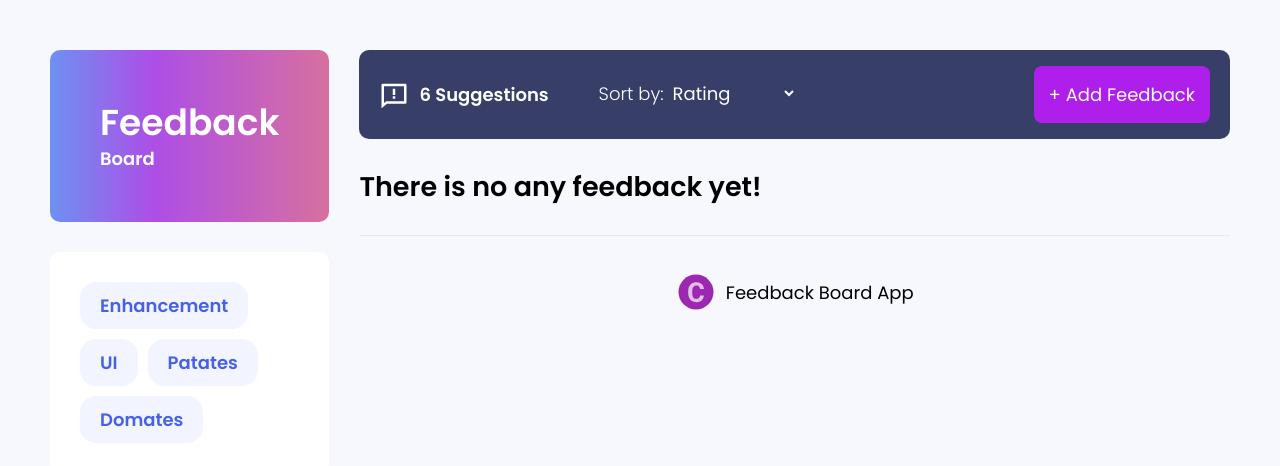
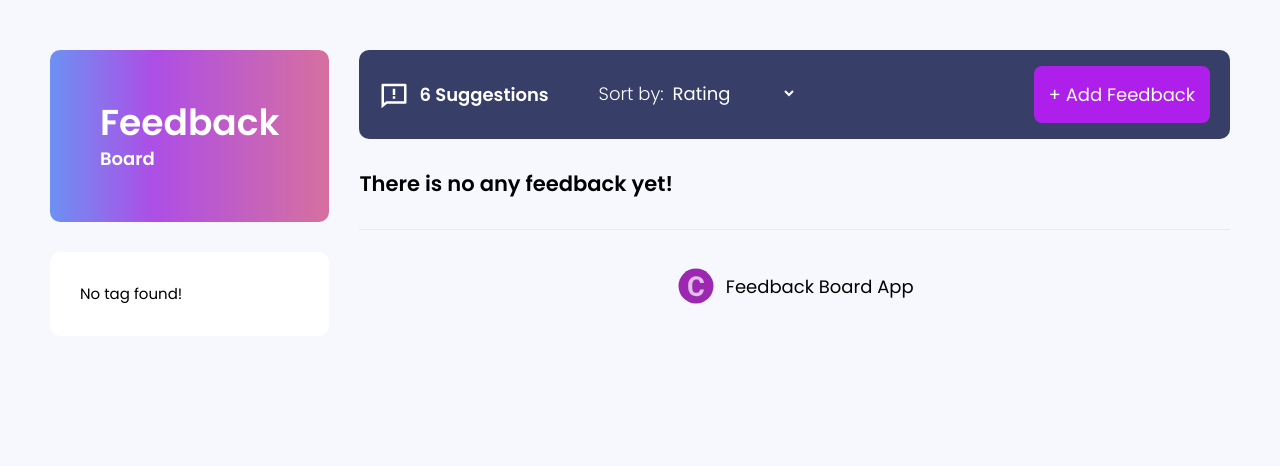
Before and after one commit to floatingsquat/feedback-ts, a Next.js app: page / in a window 1280 px wide. Shown: the top 466 px of the page. Built offline with nearby package versions, Linux system fonts and the light colour scheme.

Commit message:
add tag list section

```diff
--- a/components/FeedbackList/index.tsx
+++ b/components/FeedbackList/index.tsx
@@ -7,7 +7,7 @@ function FeedbackList() {
     <div className={styles.feedbackList}>
       {feedbacks.length ? (feedbacks.map(feedback => (
         <Card feedback={feedback} key={feedback.id}/>
-      ))) : <h2>There is no any feedback yet!</h2>}
+      ))) : <h3>There is no any feedback yet!</h3>}
 
 
     </div>
--- a/components/Modal/index.tsx
+++ b/components/Modal/index.tsx
@@ -11,7 +11,12 @@ function Modal({toggle, action} : Modal) {
 const dispatch = useFeedbackDispatch();
 const [title, setTitle] = useState('');
 const [desc, setDesc] = useState('');
-const [tags, setTags] = useState('');
+const [tags, setTags] = useState([""]);
+
+const StringToArray = (tags : string) => {
+let arr = tags.split(',');
+return arr;
+}
 
   const onSubmit = (e: React.FormEvent) => {
     e.preventDefault();
@@ -21,13 +26,14 @@ const [tags, setTags] = useState('');
         id: 0,
         title: title,
         desc: desc,
-        tags: ["55","552"],
+        tags: tags,
         vote:1,
       }
     });
     setTitle("");
     setDesc("");
-    setTags("");
+   setTags([""]);
+
 
   }
   return (
@@ -46,7 +52,7 @@ const [tags, setTags] = useState('');
         <label htmlFor='desc'>Description:</label>
         <input value={desc} type="text" id="desc" placeholder='e.g. A comment field can be added so that users can comment.' onChange={(e)=> setDesc(e.target.value)}/>
         <label htmlFor='tags'>Tags:</label>
-        <input value={tags} type="text" id="tags" placeholder='e.g. Entertainment, UI, UX, Bug...' onChange={(e)=> setTags(e.target.value)}/>
+        <input value={tags} type="text" id="tags" placeholder='e.g. Entertainment, UI, UX, Bug...' onChange={(e)=> setTags(StringToArray(e.target.value) )}/>
         <Button>Save Feedback</Button>
         </div>
       </form>
--- a/components/TagList/index.tsx
+++ b/components/TagList/index.tsx
@@ -1,4 +1,5 @@
 
+import { useFeedbackDispatch, useFeedbackState } from '../../context/FeedbackContext';
 import TagItem from '../TagItem'
 import styles from './style.module.scss'
 
@@ -6,16 +7,20 @@ type Props = {
   item: string,
 };
 
+function TagList ({ item }: Props) {
+ const feedbacks = useFeedbackState();
+
+  return(
+    <div className={styles.tagList}>
+    {feedbacks.length ? feedbacks.map(feedback => (
+      feedback.tags.map(item => (
+        <TagItem item={item} />
+      ))
+    )) : <small>No tag found!</small>}
 
 
-const TagList: React.FC<Props> = () => (
-  <div className={styles.tagList}>
-  <TagItem item="Enhancement" />
-  <TagItem item="UI" />
-  <TagItem item="Patates"/>
-  <TagItem item="Domates"/>
 </div>
 );
-
+}
 
 export default TagList
```
